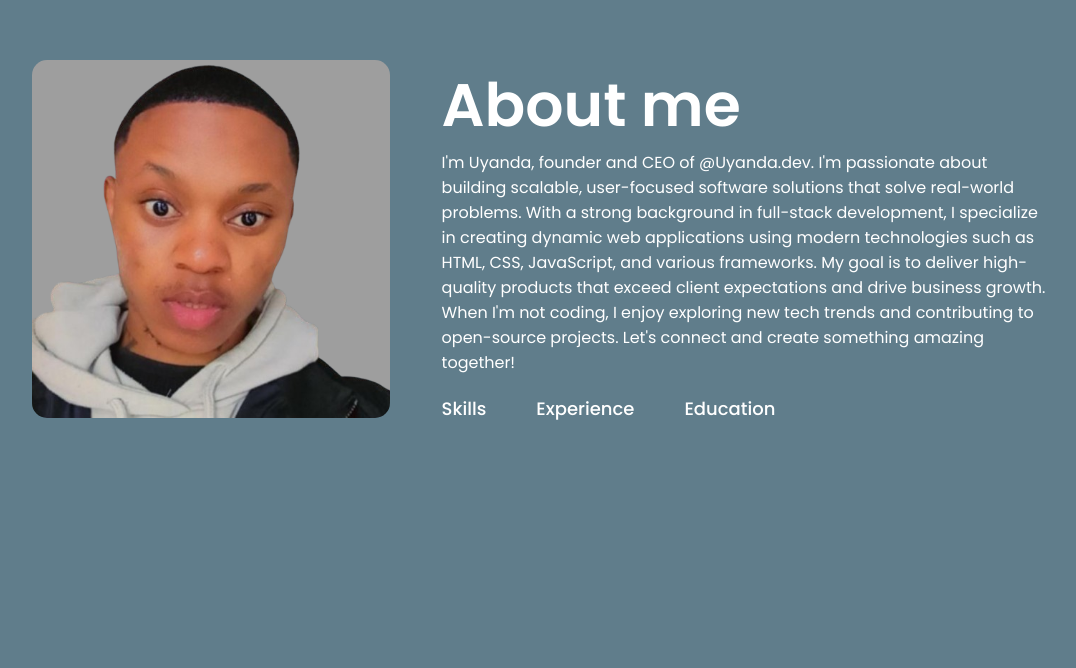
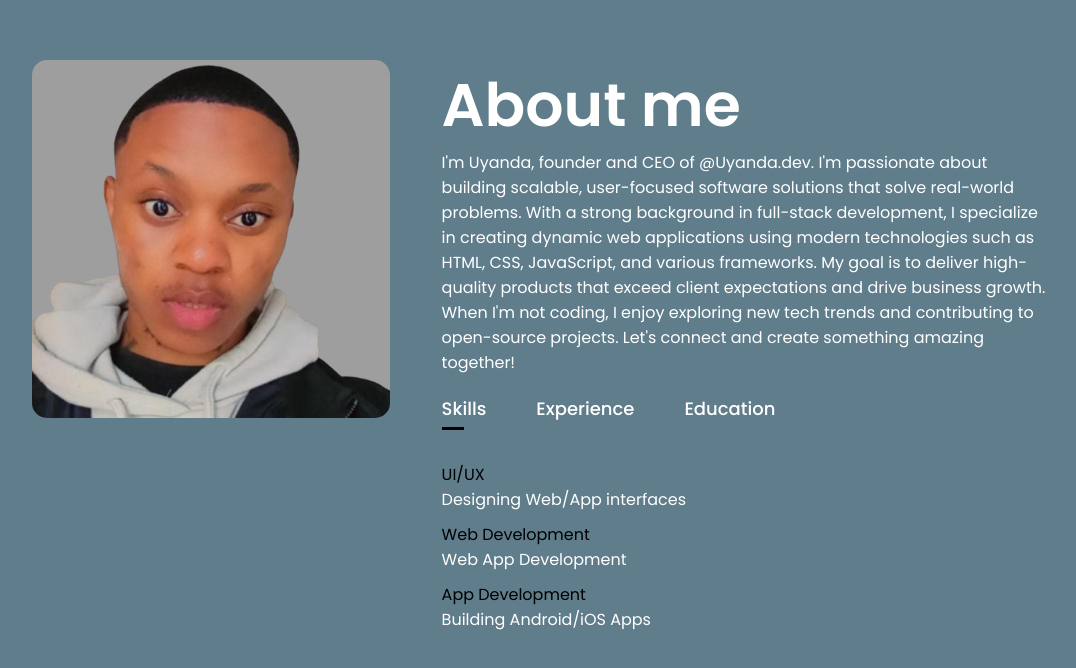
Before and after one commit to uyanda-maseti/riq-st-patrick, a plain HTML site: page index.html in a window 1280 px wide. Shown: the part 830-1498 px from the top of the page, without its empty margins (96-1172 px from the left). Before the commit the page ends 1382 px from the top, so only its background shows below. Drawn offline with Linux system fonts and the light colour scheme.

Commit message:
Add tab contents for all tabs

```diff
--- a/css/style.css
+++ b/css/style.css
@@ -118,9 +118,20 @@ nav ul li a:hover::after {
     content: '';
     width: 0;
     height: 3px;
-    background: #fff;
+    background: #000;
     position: absolute;
     left: 0;
     bottom: -8px;
     transition: 0.5s;
 }
+.tab-links.active-link::after{
+    width: 50%;
+}
+.tab-contents ul li{
+    list-style: none;
+    margin: 10px 0;
+}
+.tab-contents ul li span{
+    color: #000;
+    font-size:
+}
--- a/index.html
+++ b/index.html
@@ -41,9 +41,16 @@
 
                     </p>
                     <div class="tab-titles">
-                        <p class="tab-links">Skills</p>
+                        <p class="tab-links active-link">Skills</p>
                         <p class="tab-links">Experience</p>
                         <p class="tab-links">Education</p>
+                    </div>
+                    <div class="tab-contents">
+                        <ul>
+                            <li><span>UI/UX</span><br>Designing Web/App interfaces</li>
+                            <li><span>Web Development</span><br>Web App Development</li>
+                            <li><span>App Development</span><br>Building Android/iOS Apps</li>
+                        </ul>
                     </div>
                 </div>
             </div>
```
